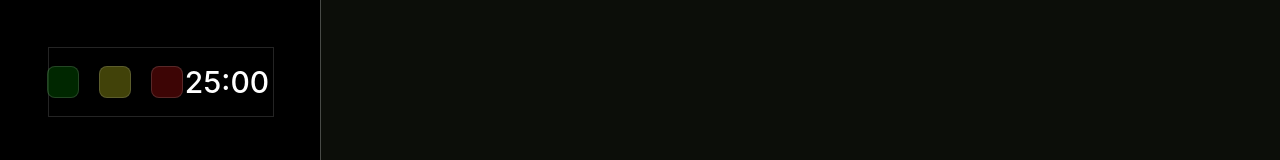
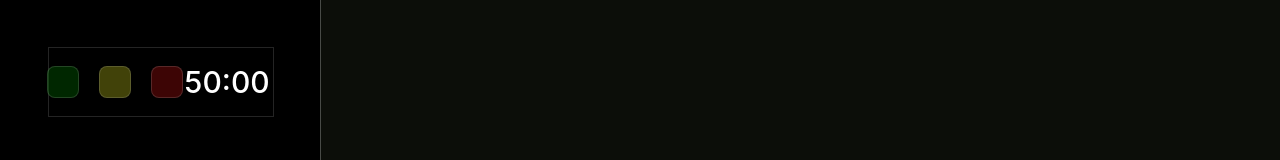
Before and after one commit to mkacki98/hackpad, a React (Vite) app: page / in a window 1280 px wide. Shown: the part 623-783 px from the top of the page. Built offline with nearby package versions, Linux system fonts and the light colour scheme.

Commit message:
Adjust time to 50min.

```diff
--- a/src/components/Timer.tsx
+++ b/src/components/Timer.tsx
@@ -1,7 +1,7 @@
 import { useState, useEffect, useRef } from 'react';
 
 const SessionTimer = () => {
-  const [minutes, setMinutes] = useState(25);
+  const [minutes, setMinutes] = useState(50);
   const [seconds, setSeconds] = useState(0);
   const [isRunning, setIsRunning] = useState(false);
   const intervalRef = useRef<NodeJS.Timeout | null>(null);
```
Also changed, not shown: public/hackerpad.svg (added).
